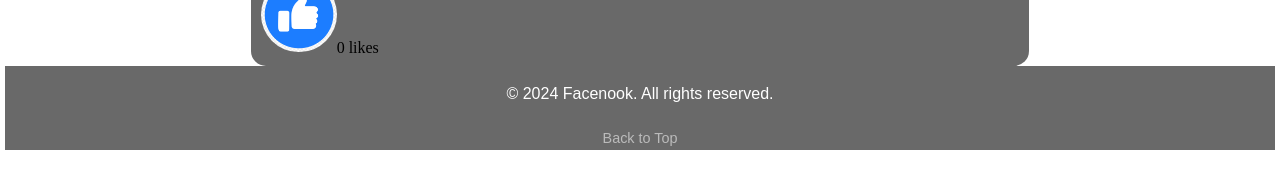
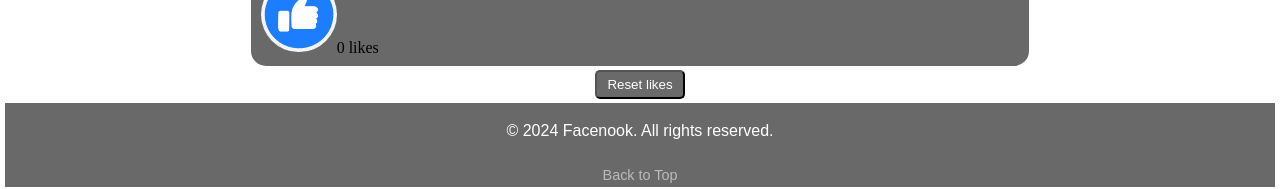
Before and after one commit to HeinrichVannas/WAD2024-2025-Group3-O-Vue, a Vue app: page / in a window 1280 px wide. Shown: the part 3078-3267 px from the top of the page. Before the commit the page ends 3236 px from the top, so only its background shows below. Built offline with nearby package versions, Linux system fonts and the light colour scheme; the HTML template or start-up script is replaced by a standard one.

Commit message:
Added like reset button

```diff
--- a/src/components/Footer.vue
+++ b/src/components/Footer.vue
@@ -1,4 +1,5 @@
 <template>
+  <button @click="resetLikes" class="resetButton">Reset likes</button>
   <footer class="footer">
     <div class="footer-content">
       <p>&copy; 2024 Facenook. All rights reserved.</p>
@@ -8,12 +9,15 @@
 </template>
 
 <script>
+import { mapActions } from "vuex";
+
 export default {
   name: "customFooter",
   methods: {
     scrollToTop() {
       window.scrollTo({ top: 0, behavior: "smooth" });
     },
+    ...mapActions(["resetLikes"])
   },
 };
 </script>
@@ -44,4 +48,13 @@ export default {
 .back-to-top:hover {
   color: #fff;
 }
+
+.resetButton {
+  padding: 5px 10px;
+  margin-top: 4px;
+  margin-bottom: 4px;
+  background-color: #6a6a6a;
+  color: white;
+  border-radius: 5px;
+}
 </style>
--- a/src/components/Post.vue
+++ b/src/components/Post.vue
@@ -7,10 +7,10 @@
     <img v-if="post.image" :src="resolveImagePath(post.image)" alt="posted image" />
     <p class="postMessage">{{ post.message }}</p>
     <div class="likeSection">
-      <img class="like" src="@/assets/likeIcon.png" alt="like button icon" @click="addLike(index)"
-      />
+      <img class="like" src="@/assets/likeIcon.png" alt="like button icon" @click="addLike(index)"/>
       <span class="likeCount">{{ post.likes }} {{ post.likes === 1 ? "like" : "likes" }}</span>
     </div>
+    <!--<img class="like" alt="like button icon" @click="resetLikes(index)">reset<img>-->
   </div>
 </template>
 
@@ -24,6 +24,7 @@ export default {
   },
   methods: {
     ...mapActions(["addLike"]), //Commit the like count increase to store
+    ...mapActions(["resetLikes"]),
     resolveImagePath(imagePath) {
       try {
         return require(`@/assets/${imagePath}`);
--- a/src/store/index.js
+++ b/src/store/index.js
@@ -74,11 +74,17 @@ export default createStore({
     addLike(state, postIndex) {
       state.posts[postIndex].likes++;
     },
+    resetLikes(state){
+      state.posts.forEach((post) => {post.likes=0})
+    }
   },
   actions: {
     addLike({ commit }, postIndex) {
-      commit('addLike', postIndex);
+      commit("addLike", postIndex);
     },
+    resetLikes({commit}){
+      commit("resetLikes");
+    }
   },
 
 });
--- a/src/views/PostsView.vue
+++ b/src/views/PostsView.vue
@@ -1,5 +1,4 @@
 <template>
-
   <div id="posts">
     <PostComponent :posts="posts" />
   </div>
@@ -18,4 +17,13 @@ import PostComponent from "@/components/Post.vue";
   align-self: center;
   align-items: center;
 }
+
+.resetButton {
+  padding: 5px 10px;
+  margin-top: 4px;
+  margin-bottom: 4px;
+  background-color: #6a6a6a;
+  color: white;
+  border-radius: 5px;
+}
 </style>
```
